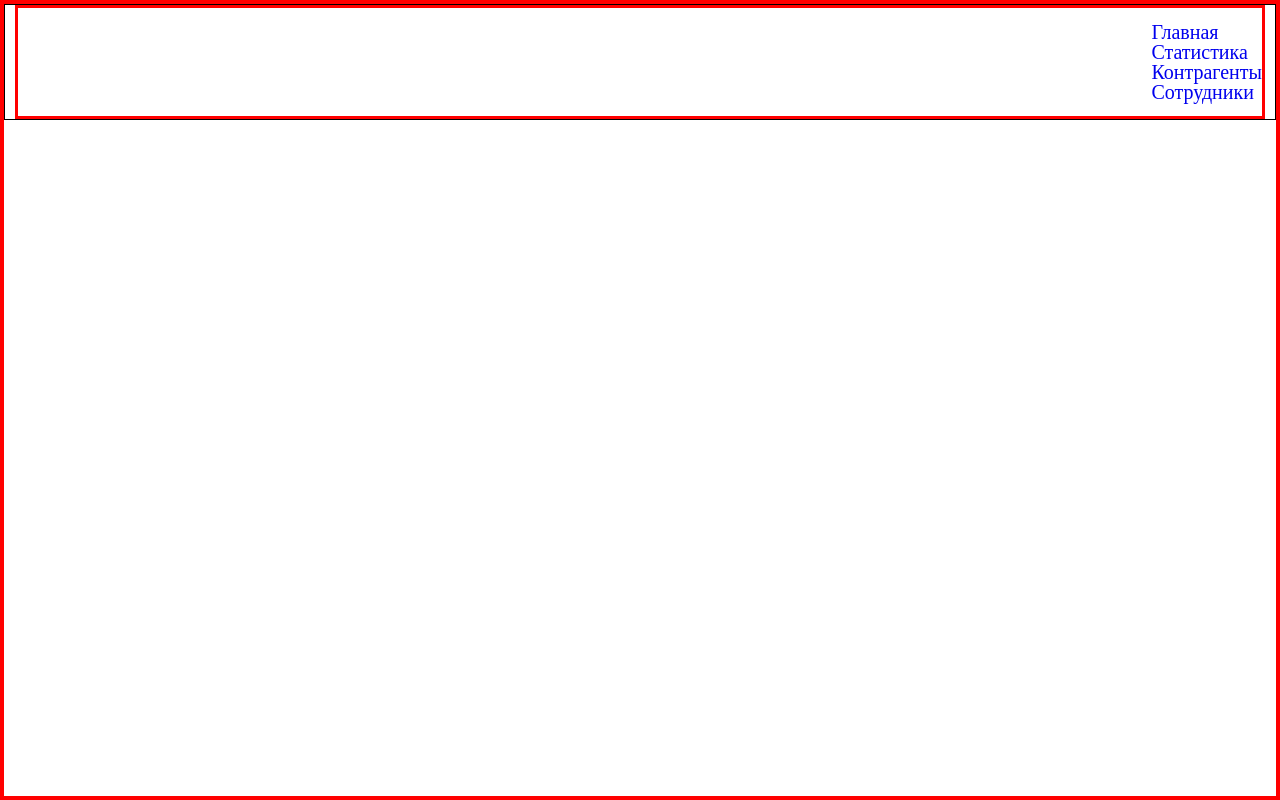
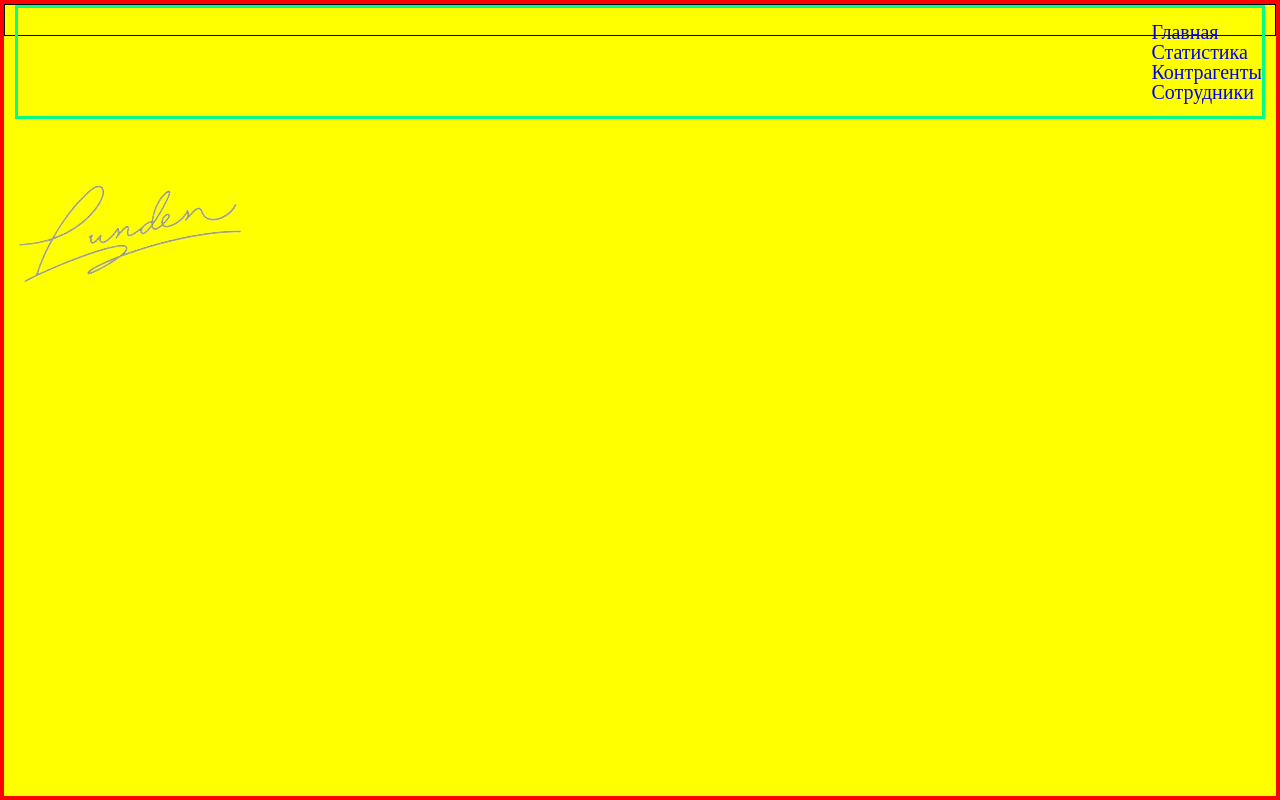
Before and after one commit to BukinDaniel/FirstProject, a plain HTML site: page 2022/CRM/CRM/main.html in a window 1280 px wide. Drawn offline with Linux system fonts and the light colour scheme.

Commit message:
еще немного о transform

```diff
--- a/2022/CRM/CRM/main.html
+++ b/2022/CRM/CRM/main.html
@@ -24,7 +24,7 @@
                     <li class="menu__item">
                         <a class="menu__link" href="#">Сотрудники</a></li>
             </nav>
-
+            <div><img src="../Source/img/gj-removebg-preview.png" alt=""></div>
         </header>
     </div>
 
--- a/2022/CRM/CRM/scss/main.scss
+++ b/2022/CRM/CRM/scss/main.scss
@@ -3,6 +3,7 @@ body {
     border: 4px solid red;
     margin: 0 auto;
     position: relative;
+    background-color: yellow;
 }
 
 .container {
@@ -18,7 +19,7 @@ body {
 }
 
 .menu {
-    border: 3px solid red;
+    border: 10px solid green;
     display: flex;
     flex-direction: column;
     align-items: flex-end;
@@ -35,31 +36,31 @@ body {
 
 .menu__link {}
 
-border: 4px solid red;
-margin: 0 auto;
-position: relative;
-
-}
 .container {
     max-width: 1920px;
-    border: 1px solid #000;
     padding: 0 10px;
 }
+
 .header {
     height: 30px;
     position: sticky;
     top: 0;
 }
+
 .menu {
-    border: 3px solid red;
+    border: 3px solid rgb(0, 255, 136);
     display: flex;
     flex-direction: column;
     align-items: flex-end;
     justify-content: space-between;
 }
+
 .menu__list {}
+
 .menu__item {
     font-size: 20px;
 }
+
 .menu__item:last-child {}
+
 .menu__link {}
```
Also changed, not shown: 2022/CRM/CRM/css/main.css, 2022/CRM/CRM/css/шпоры/transform.txt, 2022/CRM/Source/img/gj-removebg-preview.png (added).
